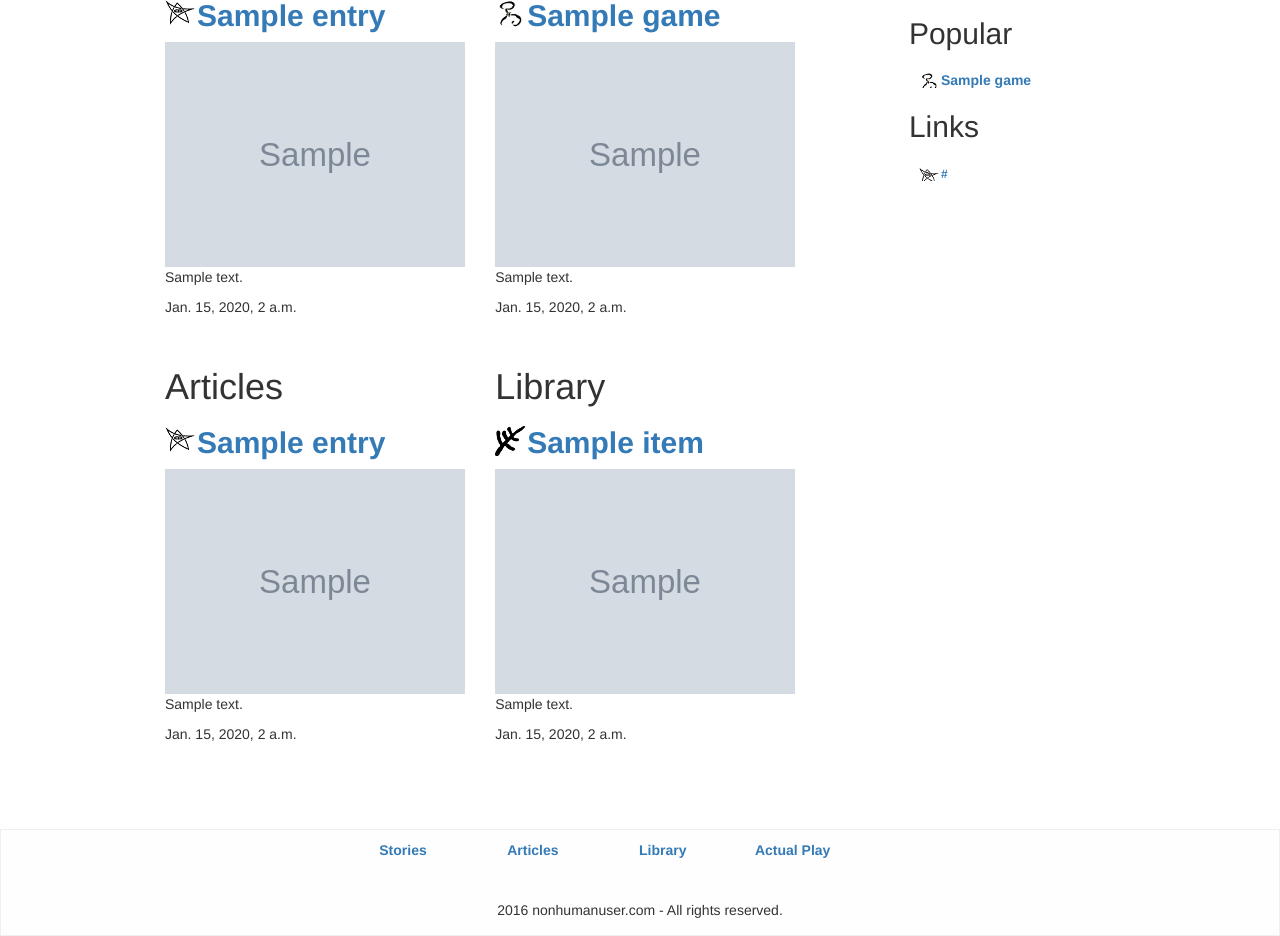
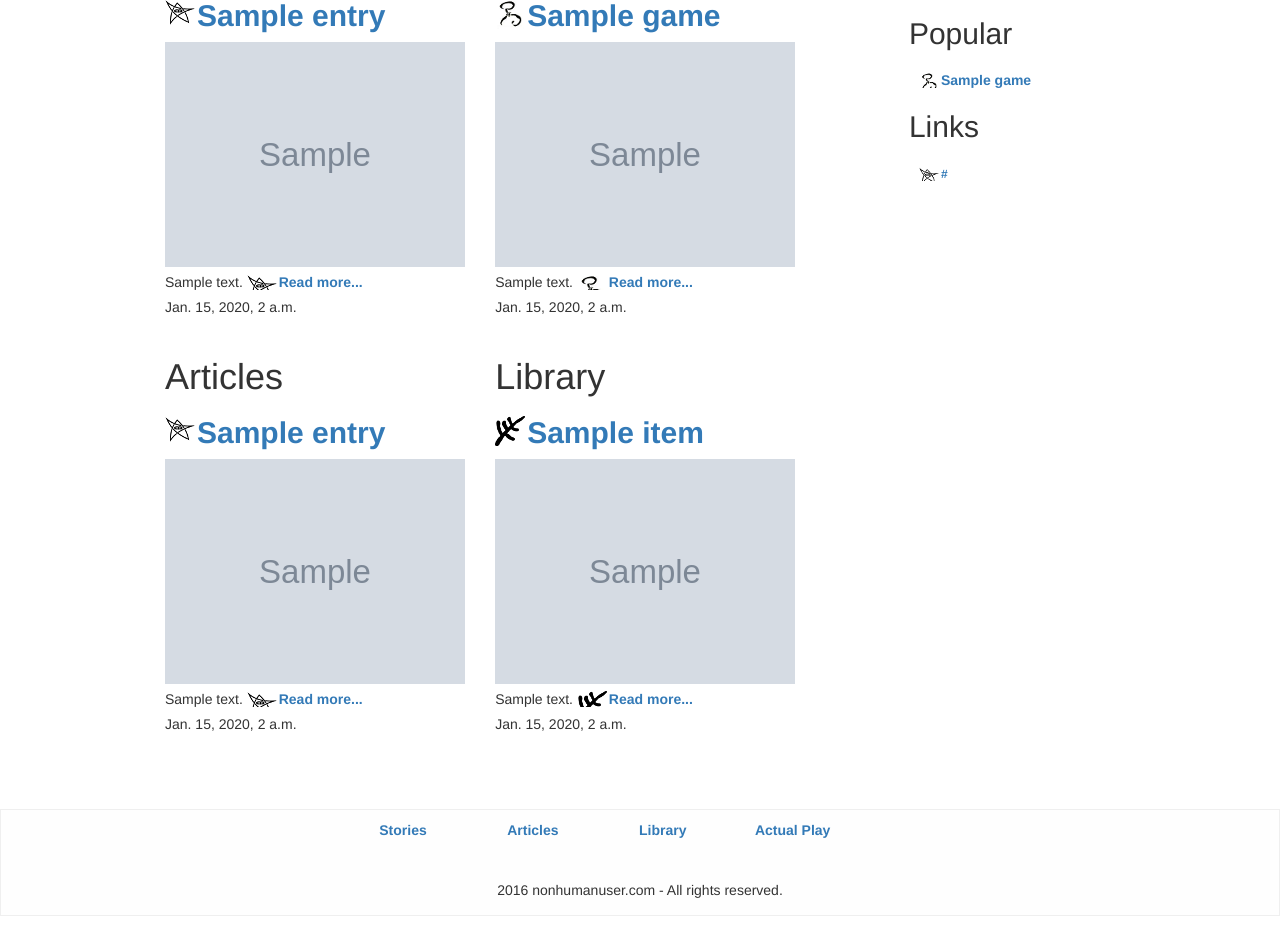
Before and after one commit to bane138/nonhumanuser, a Django app: template templates/app/index.html in a window 1280 px wide. Shown: the part 236-1172 px from the top of the page. Run offline with Django 3.2, Linux system fonts and the light colour scheme; tables that the repository leaves empty hold one stand-in row (values such as "Sample post"); the template is opened without the code that fills it: values that come from a table or form of the project are taken from there, most other values are stand-ins (such as "Sample title", 1, 10 or a date in 2020); grey boxes marked "Sample" are stand-in pictures; parts of the project's set-up code (start-up, migrations or seed data) failed here and were passed over; some libraries are stand-ins or nearby versions.

Commit message:
add read more links

```diff
--- a/templates/app/index.html
+++ b/templates/app/index.html
@@ -17,8 +17,8 @@
 					<img src="{{ story.image.url }}" alt="{{ story.title }}" />
 					{% endif %}
 					</a>
-					<p>{{ story.description|safe }}</p>
-					<p class="date">{{ story.created_date }}</p>
+					<div>{{ story.description|safe }} <span><a class="lg_icon_class_stories" href="stories/{{ story.slug }}">Read more...</a></span></div>
+					<div class="date">{{ story.created_date }}</div>
 				</div>
 			</li>
 			<li class="content-list-item">
@@ -30,8 +30,8 @@
 					<img src="{{ game.image.url }}" alt="{{ game.title }}" />
 					{% endif %}
 					</a>
-					<p>{{ game.description|safe }}</p>
-					<p class="date">{{ game.created_date }}</p>
+					<div>{{ game.description|safe }} <span><a class="lg_icon_class_actual_play" href="actual_play/{{ game_group.slug }}/{{ game.slug }}">Read more...</a></span></div>
+					<div class="date">{{ game.created_date }}</div>
 				</div>
 			</li>
 			<li class="content-list-item">
@@ -43,8 +43,8 @@
 					<img src="{{ article.image.url }}" alt="{{ article.title }}" />
 					{% endif %}
 					</a>
-					<p>{{ article.description|safe }}</p>
-					<p class="date">{{ article.created_date }}</p>
+					<div>{{ article.description|safe }} <span><a class="lg_icon_class_articles" href="articles/{{ article.slug }}">Read more...</a></span></div>
+					<div class="date">{{ article.created_date }}</div>
 				</div>
 			</li>
 			<li class="content-list-item">
@@ -56,8 +56,8 @@
 					<img src="{{ library_item.image.url }}" alt="{{ library_item.title }}" />
 					{% endif %}
 					</a>
-					<p>{{ library_item.description|safe }}</p>
-					<p class="date">{{ library_item.created_date }}</p>
+					<div>{{ library_item.description|safe }} <span><a class="lg_icon_class_library" href="library/{{ library_item.item_type }}/{{ library_item.slug }}">Read more...</a></span></div>
+					<div class="date">{{ library_item.created_date }}</div>
 				</div>
 			</li>
 		</ul>
```
